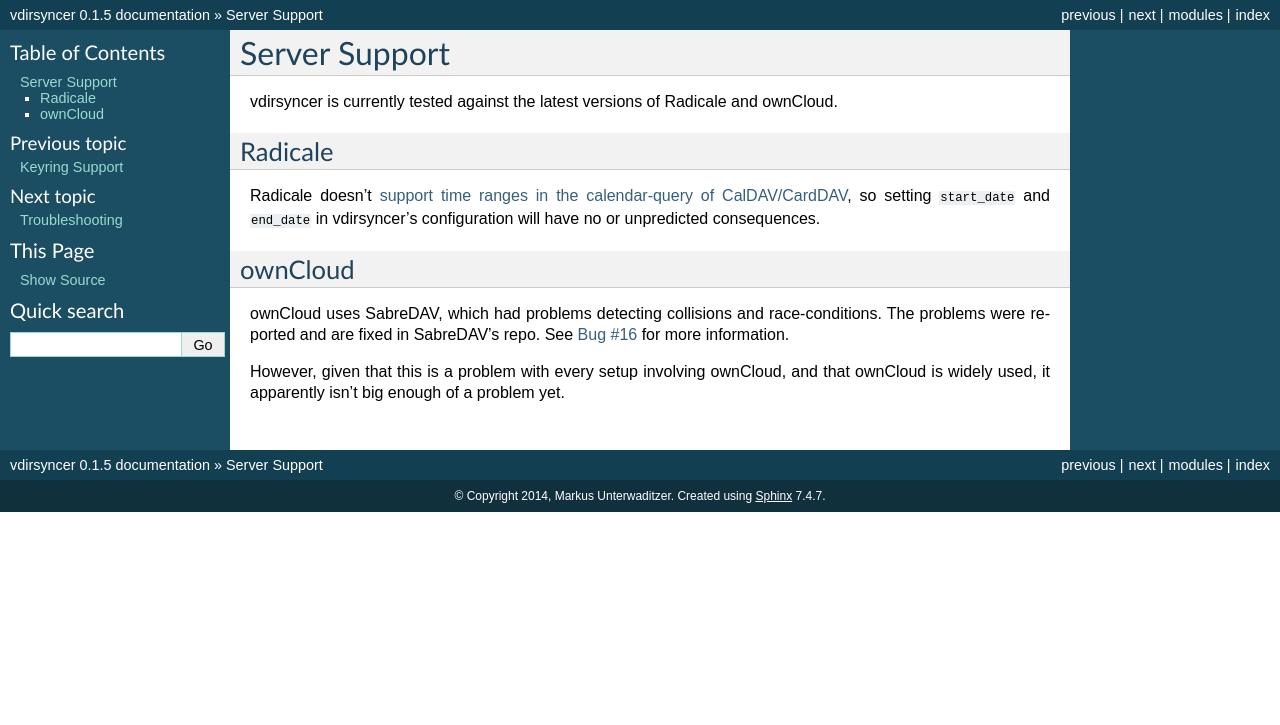
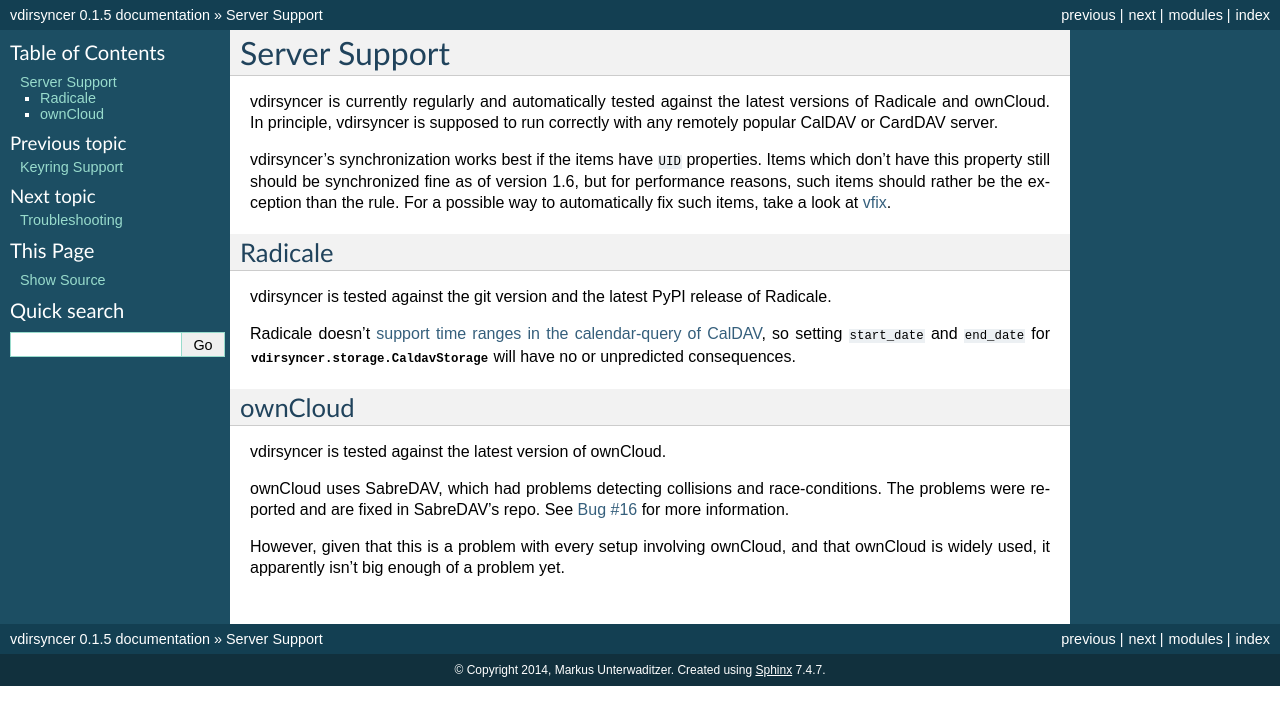
Before and after one commit to pimutils/vdirsyncer, a Sphinx documentation site: the page built from docs/server_support.rst, in a window 1280 px wide. Shown: the top 725 px of the page. Built offline with Sphinx 7.4.7, drawn with Linux system fonts in a browser that asks for light colours.

Commit message:
Add more text to server support

```diff
--- a/docs/server_support.rst
+++ b/docs/server_support.rst
@@ -2,19 +2,31 @@
 Server Support
 ==============
 
-vdirsyncer is currently tested against the latest versions of Radicale and
-ownCloud.
+vdirsyncer is currently regularly and automatically tested against the latest
+versions of Radicale and ownCloud. In principle, vdirsyncer is supposed to run
+correctly with any remotely popular CalDAV or CardDAV server.
+
+vdirsyncer's synchronization works best if the items have ``UID`` properties.
+Items which don't have this property still should be synchronized fine as of
+version 1.6, but for performance reasons, such items should rather be the
+exception than the rule. For a possible way to automatically fix such items,
+take a look at `vfix <https://github.com/geier/vfix>`_.
 
 Radicale
 ========
 
-Radicale doesn't `support time ranges in the calendar-query of CalDAV/CardDAV
+vdirsyncer is tested against the git version and the latest PyPI release of
+Radicale.
+
+Radicale doesn't `support time ranges in the calendar-query of CalDAV
 <https://github.com/Kozea/Radicale/issues/146>`_, so setting ``start_date`` and
-``end_date`` in vdirsyncer's configuration will have no or unpredicted
-consequences.
+``end_date`` for :py:class:`vdirsyncer.storage.CaldavStorage` will have no or
+unpredicted consequences.
 
 ownCloud
 ========
+
+vdirsyncer is tested against the latest version of ownCloud.
 
 ownCloud uses SabreDAV, which had problems detecting collisions and
 race-conditions. The problems were reported and are fixed in SabreDAV's repo.
```
